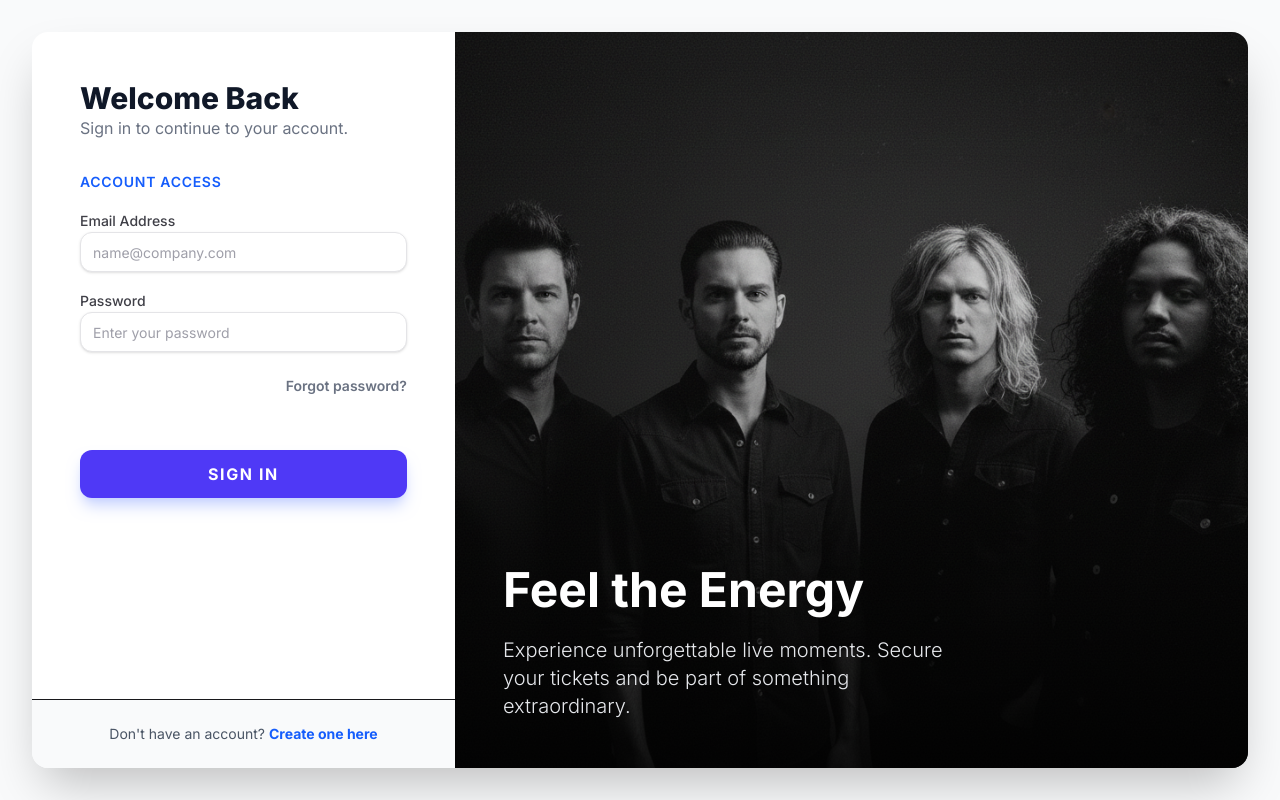
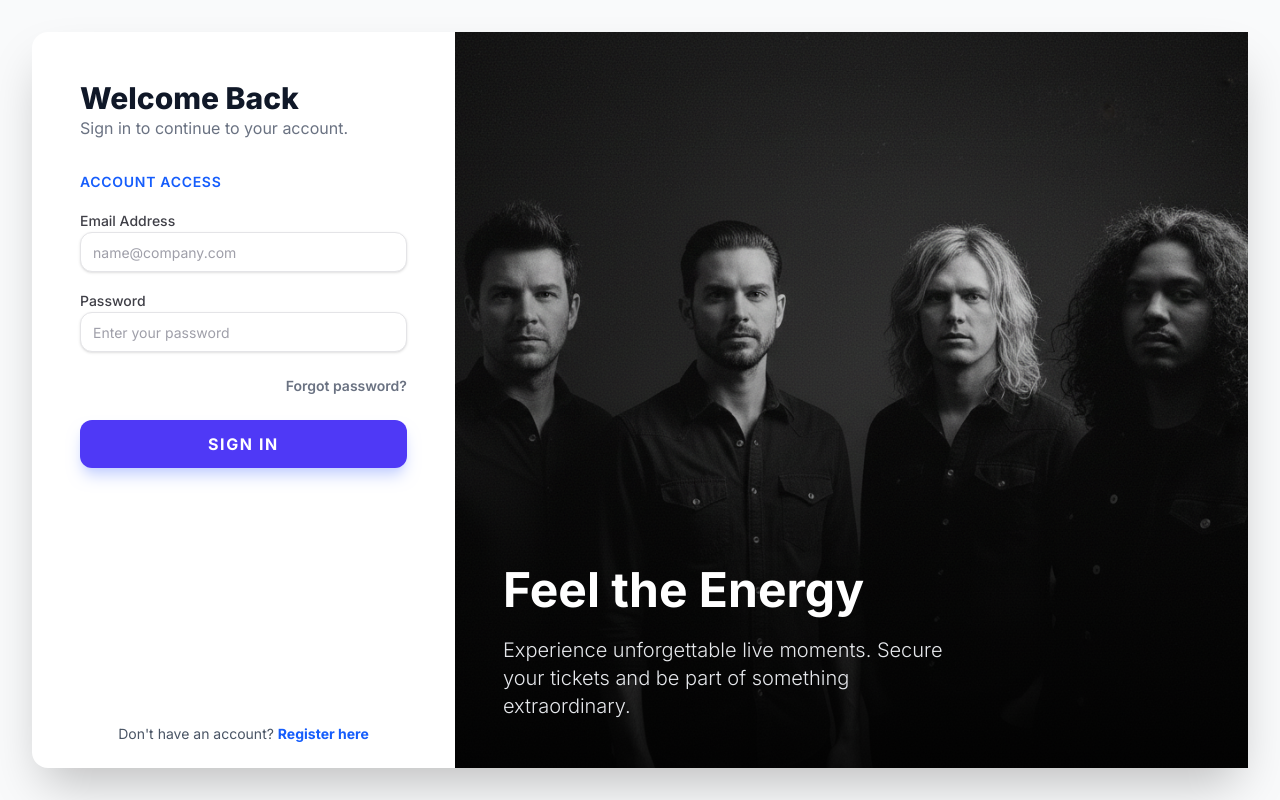
Before and after one commit to Anuphap2/ticket-frontend, a Next.js app: page /login in a window 1280 px wide. Built offline with nearby package versions, Linux system fonts and the light colour scheme; no server answers.

Commit message:
auth pages improved and bugs fixed

```diff
--- a/src/app/(auth)/login/page.tsx
+++ b/src/app/(auth)/login/page.tsx
@@ -71,7 +71,6 @@ export default function LoginPage() {
 
       // Left panel slide in
       tl.from(formWrapperRef.current, {
-        x: -80,
         opacity: 0,
         duration: 1,
       });
@@ -80,7 +79,6 @@ export default function LoginPage() {
       tl.from(
         ".animate-item",
         {
-          y: 30,
           opacity: 0,
           duration: 0.5,
           stagger: 0.15,
@@ -97,7 +95,7 @@ export default function LoginPage() {
       ref={containerRef}
       className="flex h-screen w-screen items-center justify-center bg-gray-50 lg:p-8 overflow-hidden"
     >
-      <div className="flex h-full w-full overflow-hidden rounded-2xl bg-white shadow-2xl">
+      <div className="flex h-full w-full rounded-2xl bg-white shadow-2xl">
         {/* Left Side */}
         <div className="flex w-full flex-col lg:w-2/5 overflow-hidden">
           {/* Animated Wrapper (Prevents Scrollbar Bug) */}
@@ -163,14 +161,14 @@ export default function LoginPage() {
               </form>
             </CardContent>
 
-            <CardFooter className="border-t bg-gray-50 p-6 text-center animate-item">
+            <CardFooter className="p-6 text-center animate-item">
               <p className="w-full text-sm text-gray-600">
                 Don&apos;t have an account?{" "}
                 <Link
                   href="/register"
                   className="font-bold text-blue-600 hover:text-blue-700 hover:underline"
                 >
-                  Create one here
+                  Register here
                 </Link>
               </p>
             </CardFooter>
--- a/src/app/(auth)/register/page.tsx
+++ b/src/app/(auth)/register/page.tsx
@@ -62,7 +62,6 @@ export default function RegisterPage() {
 
       // Left panel
       tl.from(formRef.current, {
-        x: -80,
         opacity: 0,
         duration: 1,
       });
@@ -71,7 +70,6 @@ export default function RegisterPage() {
       tl.from(
         ".animate-item",
         {
-          y: 30,
           opacity: 0,
           duration: 0.5,
           stagger: 0.15,
@@ -92,7 +90,7 @@ export default function RegisterPage() {
         {/* Left Side: Form */}
         <div
           ref={formRef}
-          className="flex w-full flex-col overflow-y-hidden lg:w-2/5"
+          className="flex w-full flex-col overflow-y-auto lg:w-2/5"
         >
           <CardContent className="grow p-8 lg:p-12">
             {/* Header */}
@@ -175,7 +173,7 @@ export default function RegisterPage() {
             </form>
           </CardContent>
 
-          <CardFooter className="border-t bg-gray-50 p-6 text-center animate-item">
+          <CardFooter className="p-6 text-center animate-item">
             <p className="w-full text-sm text-gray-600">
               Already a member?{" "}
               <Link
--- a/src/components/ui/Card.tsx
+++ b/src/components/ui/Card.tsx
@@ -59,7 +59,7 @@ const CardContent = React.forwardRef<
     HTMLDivElement,
     React.HTMLAttributes<HTMLDivElement>
 >(({ className, ...props }, ref) => (
-    <div ref={ref} className={cn("p-6 pt-0", className)} {...props} />
+    <div ref={ref} className={cn("p-2 md:p-6 pt-0", className)} {...props} />
 ))
 CardContent.displayName = "CardContent"
 
```
Also changed, not shown: src/components/navbar.tsx (line endings or trailing spaces).
